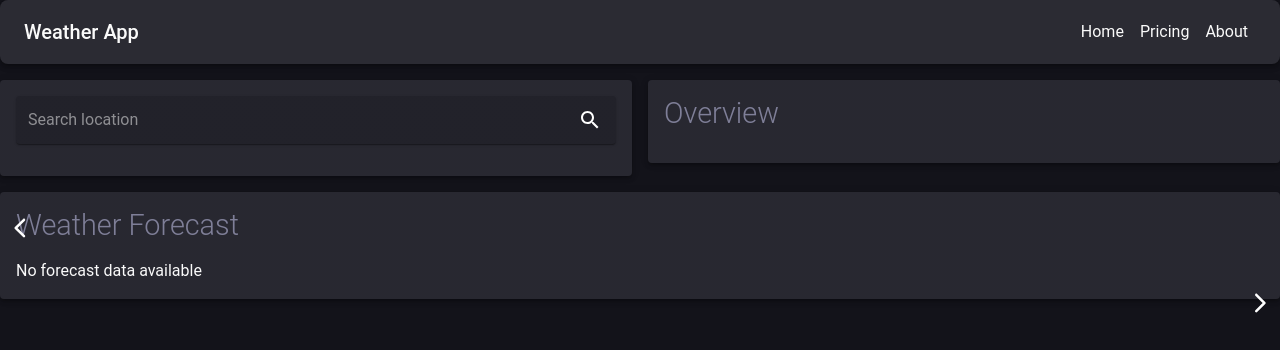
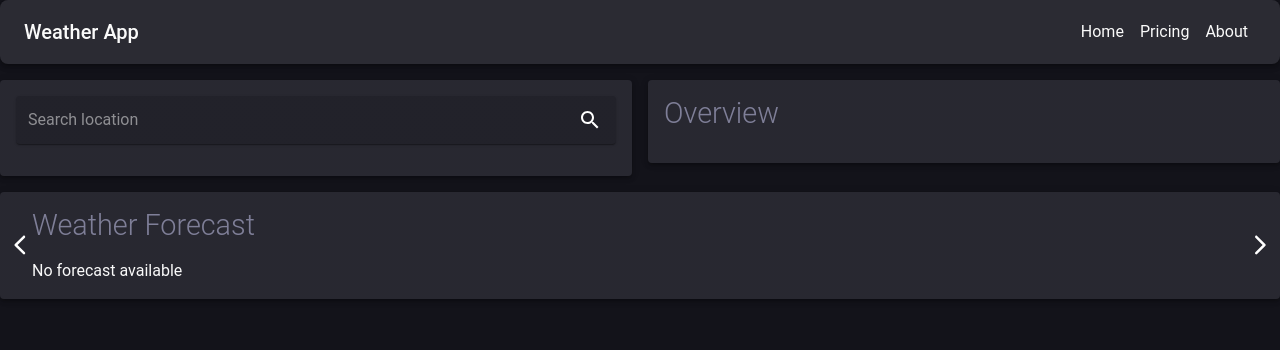
Before and after one commit to leo9iota/weather-app, a React (Create React App) app: page / in a window 1280 px wide. Shown: the top 350 px of the page. Built offline with nearby package versions, Linux system fonts and the light colour scheme.

Commit message:
Update forecast carousel

```diff
--- a/src/components/Forecast.jsx
+++ b/src/components/Forecast.jsx
@@ -9,28 +9,36 @@ function Forecast({ forecastData }) {
   const swiperRef = useRef(null);
 
   const goPrev = () => {
-    if (swiperRef.current) {
-      swiperRef.current.slidePrev();
+    if (swiperRef.current && swiperRef.current.swiper) {
+      swiperRef.current.swiper.slidePrev();
     }
   };
 
   const goNext = () => {
-    if (swiperRef.current) {
-      swiperRef.current.slideNext();
+    if (swiperRef.current && swiperRef.current.swiper) {
+      swiperRef.current.swiper.slideNext();
     }
   };
 
   return (
-    <Paper elevation={3} sx={{ padding: 2, position: 'relative' }}>
-      <IconButton sx={{ position: 'absolute', left: 0, zIndex: 1 }} onClick={goPrev}>
-        <BackArrow />
-      </IconButton>
-
+    <Paper elevation={3} sx={{ padding: 2, position: 'relative', paddingLeft: 4, paddingRight: 4 }}>
       <Typography variant='h2' component='h2' sx={{ marginBottom: 2 }}>
         Weather Forecast
       </Typography>
 
-      {forecastData && forecastData.list ? (
+      <IconButton
+        sx={{
+          position: 'absolute',
+          top: '50%',
+          left: 0,
+          transform: 'translateY(-50%)',
+          zIndex: 1,
+        }}
+        onClick={goPrev}
+      >
+        <BackArrow />
+      </IconButton>
+
       <Swiper
         ref={swiperRef}
         spaceBetween={50}
@@ -38,28 +46,38 @@ function Forecast({ forecastData }) {
         onSlideChange={() => console.log('slide change')}
         onSwiper={(swiper) => console.log(swiper)}
       >
-          {forecastData.list.slice(0, 24).map((item, index) => (
+        {forecastData && forecastData.list ? (
+          forecastData.list.slice(0, 24).map((item, index) => (
             <SwiperSlide key={index}>
               <Grid container spacing={2} sx={{ padding: 2 }}>
                 <Grid item xs={12}>
-                  <Typography variant='body1' sx={{ fontWeight: 'bold' }}>
+                  <Typography variant='body1' sx={{ fontWeight: 'bold', userSelect: 'none' }}>
                     {new Date(item.dt * 1000).toLocaleTimeString()}
                   </Typography>
                 </Grid>
                 <Grid item xs={12}>
-                  <Typography variant='body2'>
+                  <Typography variant='body2' sx={{ userSelect: 'none' }}>
                     {item.weather[0].description}, Temp: {item.main.temp}°C
                   </Typography>
                 </Grid>
               </Grid>
             </SwiperSlide>
-          ))}
+          ))
+        ) : (
+          <Typography>No forecast available</Typography>
+        )}
       </Swiper>
-      ) : (
-        <Typography>No forecast data available</Typography>
-      )}
 
-      <IconButton sx={{ position: 'absolute', right: 0, zIndex: 1 }} onClick={goNext}>
+      <IconButton
+        sx={{
+          position: 'absolute',
+          top: '50%',
+          right: 0,
+          transform: 'translateY(-50%)',
+          zIndex: 1,
+        }}
+        onClick={goNext}
+      >
         <ForwardArrow />
       </IconButton>
     </Paper>
```
Lines whose indentation alone changed are shown as unchanged.
